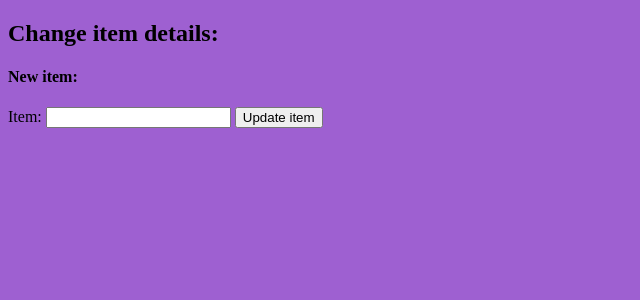
After one commit to HarryEP/to-do-list, a Flask app: page /update_item/1 in a window 1280 px wide. The commit adds this page. Shown: the top 300 px of the page, without its empty margins (0-640 px from the left). Run offline with Flask 3, Linux system fonts and the light colour scheme; a database or web service that is not in the repository returns one stand-in record (values such as "Sample title"); some libraries are stand-ins or nearby versions.

Commit message:
implemented a way to update item

```diff
--- a/app.py
+++ b/app.py
@@ -56,6 +56,27 @@ def delete_item(item_id):
     return redirect(url_for('index'))
 
 
+@app.route('/update_item/<int:item_id>', methods=['GET', 'POST'])
+def update_item(item_id):
+    conn = get_connection(os.environ["DB_HOST"], os.environ["DB_NAME"],
+                          os.environ["DB_PASS"], os.environ["DB_USER"])
+    if request.method == "GET":
+        with conn.cursor() as cur:
+            cur.execute(
+                "SELECT todo_id as id, item FROM todolist WHERE todo_id = %s;", (item_id,))
+            item = cur.fetchone()
+        conn.close()
+        return render_template('patch_item.html', item=item)
+    elif request.method == "POST":
+        updated_item = request.form['item']
+        with conn.cursor() as cur:
+            cur.execute(
+                "UPDATE todolist SET item = %s WHERE todo_id = %s", (updated_item, item_id))
+        conn.commit()
+        conn.close()
+        return redirect(url_for('index'))
+
+
 @app.errorhandler(404)
 def page_not_found(error):
     return render_template('page_not_found.html'), 404
--- a/static/styles.css
+++ b/static/styles.css
@@ -1,3 +1,11 @@
 body {
-  background-color: rgb(255, 165, 249);
+  background-color: rgb(158, 96, 209);
 }
+
+h1 {
+  color: rgb(255, 144, 231);
+}
+
+h3 {
+  color: rgb(255, 144, 231);
+}
--- /dev/null
+++ b/templates/patch_item.html
@@ -0,0 +1,20 @@
+<!DOCTYPE html>
+<html>
+  <head>
+    <title>Change item details</title>
+    <link
+      rel="stylesheet"
+      type="text/css"
+      href="{{ url_for('static',filename='styles.css') }}"
+    />
+  </head>
+  <body>
+    <h2>Change item details:</h2>
+    <h4>New item:</h4>
+    <form action="/update_item/{{ item.id }}" method="post">
+      <label for="item">Item: </label>
+      <input type="text" id="item" name="item" />
+      <input type="submit" value="Update item" />
+    </form>
+  </body>
+</html>
```
Also changed, not shown: templates/index.html (+7 -0 lines).
